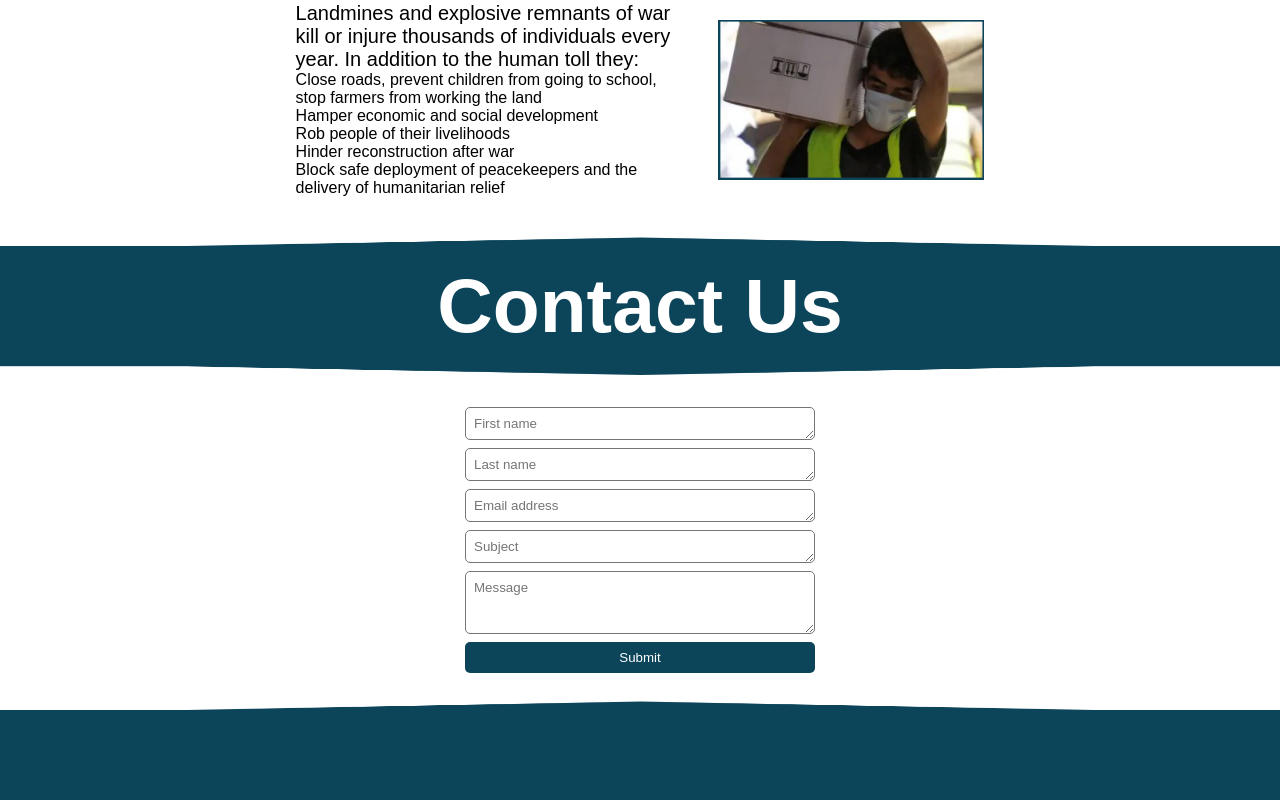
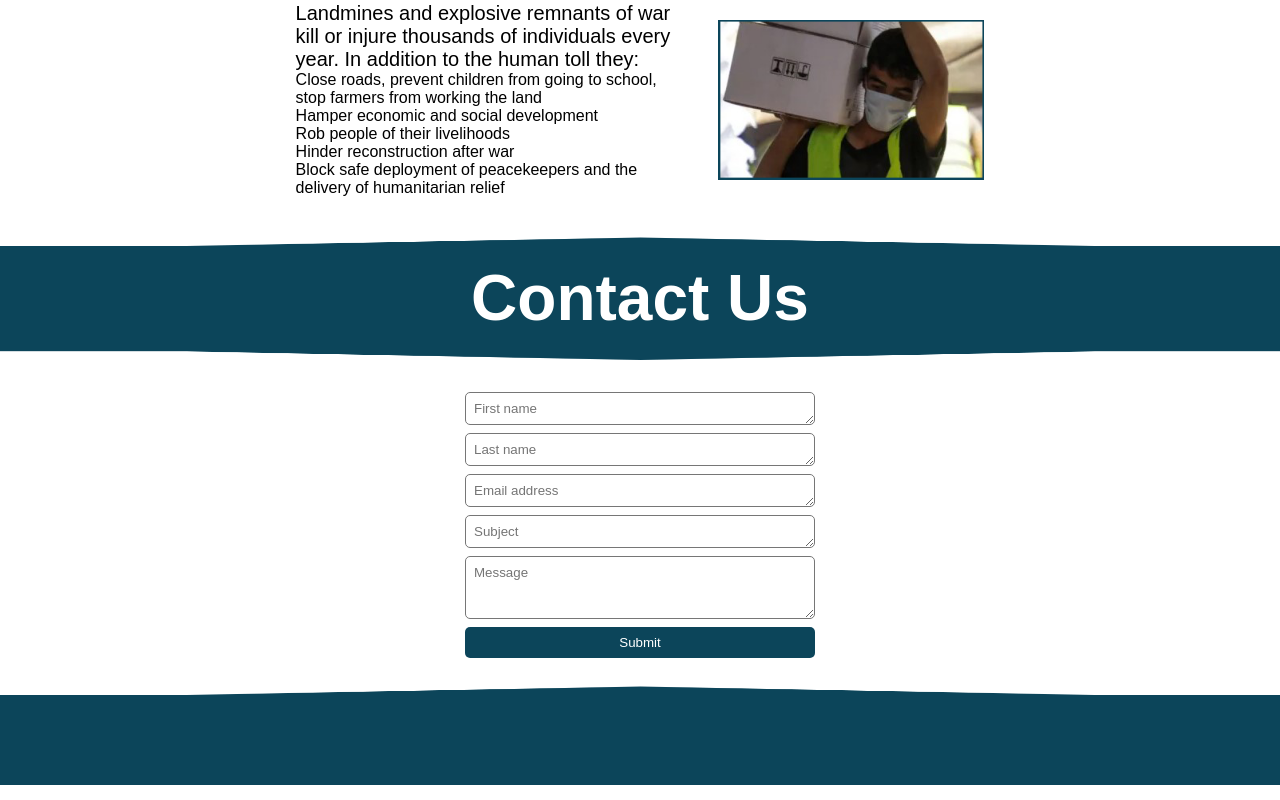
Before and after one commit to CodecoolGlobal/react-for-a-cause-react-thebortnyak, a React (Create React App) app in the folder ngo/: page / in a window 1280 px wide. Shown: the part 1142-1942 px from the top of the page. Built offline with nearby package versions, Linux system fonts and the light colour scheme.

Commit message:
Remove mobile screen margin on landing page

```diff
--- a/ngo/src/App.css
+++ b/ngo/src/App.css
@@ -28,7 +28,7 @@ font-family: 'Quattrocento', serif;
   color:#FFFFFF;
   margin-top:-5px;
   text-align: center;
-  font-size: max(6vw,4rem);
+  font-size: max(5vw,4rem);
 }
 .form img {
   width: 100%;
@@ -276,6 +276,7 @@ section img{
   .landing-page div{
     padding: 10vw;
     margin-left: 0;
+    margin-right: 0;
     margin-top:35vh;
     background-color: #0c455ad7;
   }
```
